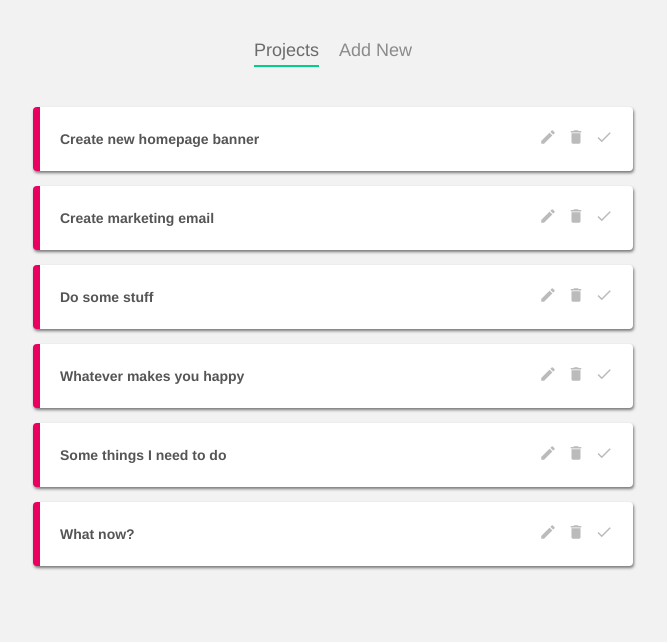
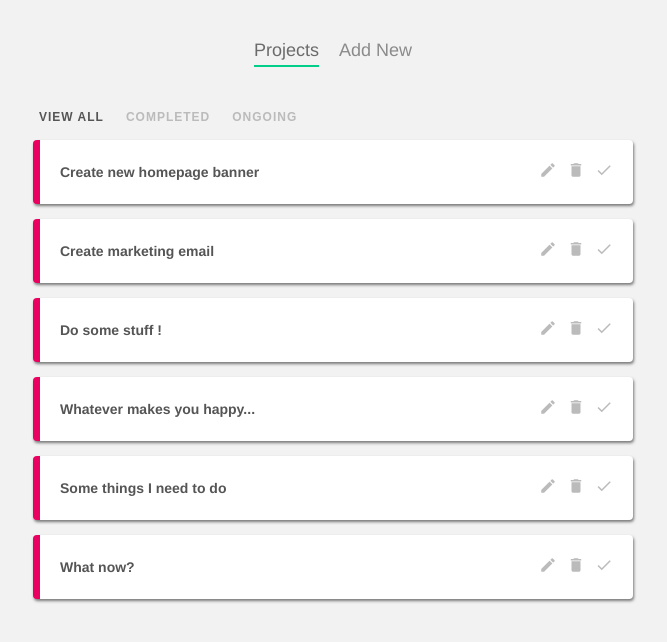
Before and after one commit to NCols/UdemyNetNinja, a Vue app in the folder project-planner/: page / in a window 1280 px wide. Shown: the top 642 px of the page, without its empty margins (307-974 px from the left). Built offline with nearby package versions, Linux system fonts and the light colour scheme; data requests are answered from the project's data file.

Commit message:
Filter nav + activate filters

```diff
--- a/project-planner/data/db.json
+++ b/project-planner/data/db.json
@@ -14,14 +14,14 @@
     },
     {
       "id": 3,
-      "title": "Do some stuff",
+      "title": "Do some stuff !",
       "details": "Stuff is cool",
       "complete": false
     },
     {
       "id": 4,
-      "title": " Whatever makes you happy",
-      "details": "Sunsets",
+      "title": " Whatever makes you happy...",
+      "details": "Sunsets !",
       "complete": false
     },
     {
--- /dev/null
+++ b/project-planner/src/components/FilterNav.vue
@@ -0,0 +1,39 @@
+<template>
+  <nav class="filter-nav">
+      <button @click="updateFilter('all')" :class="{ active: current === 'all' }">View all</button>
+
+      <button @click="updateFilter('completed')" :class="{ active: current === 'completed' }">Completed</button>
+
+      <button @click="updateFilter('ongoing')" :class="{ active: current === 'ongoing' }">Ongoing</button>
+
+  </nav>
+</template>
+
+<script>
+export default {
+    props: ['current'],
+    methods: {
+        updateFilter(status) {
+            this.$emit('filterChange', status)
+        }
+    }
+}
+</script>
+
+<style>
+  .filter-nav button {
+    background: none;
+    border: none;
+    color: #bbb;
+    outline: none;
+    font-size: 12px;
+    text-transform: uppercase;
+    margin-right: 10px;
+    letter-spacing: 1px;
+    font-weight: bold;
+    cursor: pointer;
+  }
+  .filter-nav button.active {
+    color: #555;
+  }
+</style>
--- a/project-planner/src/components/Navbar.vue
+++ b/project-planner/src/components/Navbar.vue
@@ -28,9 +28,5 @@
     padding-bottom: 4px;
     color: rgb(107, 107, 107);
   }
-  a:hover {
-    color: rgb(80, 80, 80);
-    padding-bottom: 4px;
-    border-bottom: 2px solid #82b86d;
-  }
+
 </style>
--- a/project-planner/src/components/SingleProject.vue
+++ b/project-planner/src/components/SingleProject.vue
@@ -3,7 +3,9 @@
     <div class="actions">
       <h3 @click="showDetails = !showDetails">{{ project.title }}</h3>
       <div class="icons">
-        <span class="material-icons">edit</span>
+        <router-link :to="{ name: 'EditProject', params: { id: project.id }}">
+          <span class="material-icons">edit</span>
+        </router-link>
         <span @click="deleteProject" class="material-icons">delete</span>
         <span @click="toggleComplete" class="material-icons tick">done</span>
       </div>
--- a/project-planner/src/router/index.js
+++ b/project-planner/src/router/index.js
@@ -1,6 +1,7 @@
 import { createRouter, createWebHistory } from 'vue-router'
 import Home from '../views/Home.vue'
 import AddProject from '../views/AddProject'
+import EditProject from '../views/EditProject'
 
 const routes = [
   {
@@ -12,7 +13,13 @@
     path: '/add',
     name: 'AddProject',
     component: AddProject
-  }
+  },
+  {
+    path: '/projects/:id',
+    name: 'EditProject',
+    component: EditProject,
+    props: true
+  },
 ]
 
 const router = createRouter({
--- a/project-planner/src/views/AddProject.vue
+++ b/project-planner/src/views/AddProject.vue
@@ -77,5 +77,6 @@
     border-radius: 6px;
     font-size: 16px;
     cursor: pointer;
+    letter-spacing: 1px;
   }
 </style>
--- /dev/null
+++ b/project-planner/src/views/EditProject.vue
@@ -0,0 +1,54 @@
+<template>
+  <form @submit.prevent="handleSubmitEdit">
+      <label>Title: </label>
+      <input type="text" v-model="title" required>
+      <label>Details: </label>
+      <textarea v-model="details" required></textarea>
+      <button>Update Project</button>
+  </form>
+</template>
+
+<script>
+export default {
+    props: ['id'],
+    data() {
+        return {
+            title: '',
+            details: '',
+            uri: 'http://localhost:3000/projects/' + this.id  // 'this' references id, then '.id' references the id prop that we imported
+        }
+    },
+    mounted() {
+        // Fetch the data of this project, convert response to json to data, update the values of the title and details properties -> populates the fields so that we can edit the project
+        fetch(this.uri)
+            .then(res => res.json())
+            .then(data => {
+                this.title = data.title
+                this.details = data.details
+            })
+    },
+    methods: {
+        handleSubmitEdit(id) {
+            let project = {
+              title: this.title,
+              details: this.details,
+              complete: false
+          }
+
+          fetch(this.uri, {
+              method: 'PATCH',
+              headers: { 'Content-Type': 'application/json'},
+              body: JSON.stringify(project)
+          })
+            .then(() => {
+                this.$router.push('/')
+            })
+            .catch(err => console.log(err.message))
+        }
+    }
+}
+</script>
+
+<style>
+
+</style>
--- a/project-planner/src/views/Home.vue
+++ b/project-planner/src/views/Home.vue
@@ -1,7 +1,8 @@
 <template>
   <div class="home">
+    <FilterNav @filterChange="current = $event" :current="current" />
     <div v-if="projects.length">
-      <div v-for="project in projects" :key="project.id">
+      <div v-for="project in filteredProjects" :key="project.id">
         <SingleProject :project="project" @deleteProj="handleDelete" @completeProj="handleComplete" />
       </div>
     </div>
@@ -10,15 +11,19 @@
 
 <script>
 import SingleProject from "../components/SingleProject.vue"
+import FilterNav from "../components/FilterNav.vue"
 
 export default {
   name: "Home",
   components: {
     SingleProject,
+    FilterNav,
   },
   data() {
     return {
       projects: [],
+      current: 'all',
+
     };
   },
   mounted() {
@@ -39,6 +44,18 @@
       })
       proj.complete = !proj.complete  // Update the 'complete' property for that particular project.
     }
+  },
+  computed: {
+    filteredProjects() {
+      if (this.current === 'completed') {
+        return this.projects.filter(project => project.complete)
+      }
+      if (this.current === 'ongoing') {
+        return this.projects.filter(project => !project.complete)
+      }
+      return this.projects
+
+    }
   }
 };
 
@@ -46,4 +63,6 @@
 // Now we are going to create a new component that we will use for the project bar itself, to be reusable wherever we want.
 // in " <SingleProject :project="project" />"  the ':project' is a prop we create to pass in the 'project' from the v-for loop (so we loop through projects and pass each individual project to the SingleProject component via the :project prop). We could have names ':project' whatever we want.
 
+// <FilterNav @filterChange="current = $event" />
+// We listen for the event 'filterChange' that's emitted from FilterNav. The '$event' is whatever data we passed as 'status' from FilterNav.
 </script>
```
